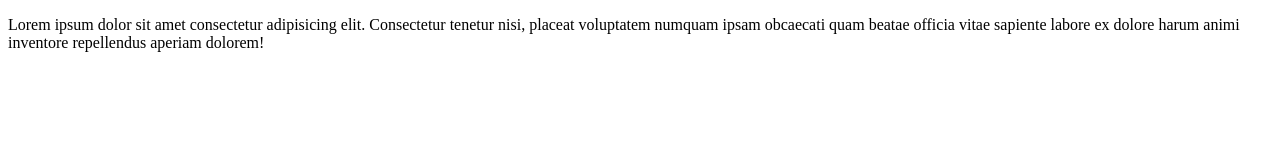
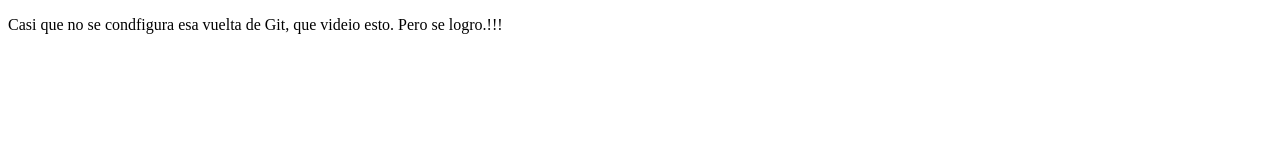
Before and after one commit to EdwingAlarcon/proyectoDemoCursoPreWork, a plain HTML site: page index.html in a window 1280 px wide. Drawn offline with Linux system fonts and the light colour scheme.

Commit message:
Cambios parrafo

```diff
--- a/index.html
+++ b/index.html
@@ -7,6 +7,6 @@
     <title>DESDE WSL UBUNTU</title>
 </head>
 <body>
-    <p>Lorem ipsum dolor sit amet consectetur adipisicing elit. Consectetur tenetur nisi, placeat voluptatem numquam ipsam obcaecati quam beatae officia vitae sapiente labore ex dolore harum animi inventore repellendus aperiam dolorem!</p>
+    <p>Casi que no se condfigura esa vuelta de Git, que videio esto. Pero se logro.!!!</p>
 </body>
 </html>
```
